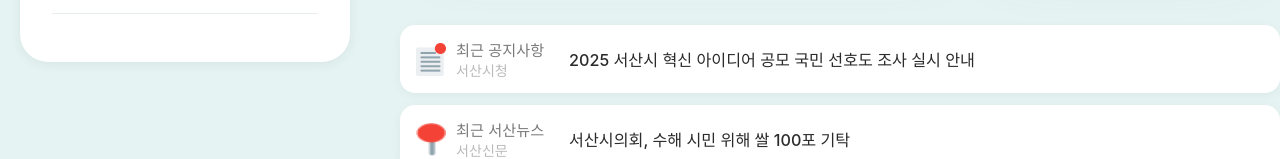
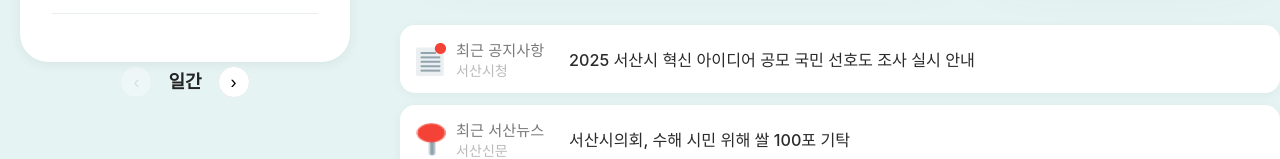
Before and after one commit to jaemin-devlog/Seosan-Issue-front, a React (Create React App) app: page / in a window 1280 px wide. Shown: the part 1134-1293 px from the top of the page. Built offline with nearby package versions, Linux system fonts and the light colour scheme; no server answers.

Commit message:
서산 이슈 두번째 커밋

```diff
--- a/src/Mainpage/Mainpage.css
+++ b/src/Mainpage/Mainpage.css
@@ -327,7 +327,7 @@ body {
   box-sizing: border-box;
   height: 370px;
   max-height: none !important;
-  overflow: hidden;
+
 }
 .trending-tab-wrap { position: relative; margin-top: 20px; }
 .trending-tab {
@@ -436,34 +436,45 @@ body {
 
 /* --------- 트렌딩 토글(일간/주간) 추가 --------- */
 .trending-switch{
-  display:flex;
-  align-items:center;
-  justify-content:center;
-  gap:12px;
-  margin-top: 10px;
+  position: absolute;
+  left: 0;
+  right: 0;
+  bottom: -36px;          /* -30px → 12px (카드 안쪽) */
+  display: flex;
+  align-items: center;
+  justify-content: center;
+  gap: 16px;
+  z-index: 11;            /* 위로 올림 */
+  pointer-events: auto;
 }
+
 .trending-mode{
-  background:#ffffff;
-  border:1px solid #e7eeec;
-  border-radius:999px;
-  padding:6px 16px;
-  font-weight:800;
-  font-size:14px;
-  color:#232323;
+  background: transparent;
+  border: none;
+  padding: 0;
+  font-weight: 800;
+  font-size: 18px;
+  color: #232323;
+  line-height: 1;
+  cursor: pointer;
 }
+
 .trending-chev{
-  width:28px;
-  height:28px;
-  border-radius:50%;
-  border:1px solid #e7eeec;
-  background:#fff;
-  display:grid;
-  place-items:center;
-  font-size:18px;
-  line-height:1;
-  cursor:pointer;
+  width: 32px;
+  height: 32px;
+  border-radius: 50%;
+  border: 1px solid #e7eeec;
+  background: #fff;
+  display: flex;
+  align-items: center;
+  justify-content: center;
+  font-size: 18px;
+  line-height: 1;
+  user-select: none;
+  cursor: pointer;
 }
+
 .trending-chev.is-disabled{
-  opacity:.45;
+  opacity: .35;
   cursor: default;
 }
--- a/src/Mainpage/Mainpage.jsx
+++ b/src/Mainpage/Mainpage.jsx
@@ -14,48 +14,101 @@ import SearchBalloon from "../assets/search (2).png";
 import Weather from "../Weather/Weather";
 import TodayCard from "../TodayCard/TodayCard";
 
-const trendingTopics = [
+/** 트렌딩 토픽 데이터: 일간 / 주간 */
+const trendingDaily = [
   { title: "서산 맛집" },
   { title: "복지" },
   { title: "해미읍성" },
   { title: "시외버스" },
   { title: "축제", isNew: true },
-  { title: "서산 카페", isNew: true }
+  { title: "서산 카페", isNew: true },
+];
+
+const trendingWeekly = [
+  { title: "서산 카페" },
+  { title: "복지 신청" },
+  { title: "서산 축제 일정" },
+  { title: "전통시장" },
+  { title: "해미읍성" },
+  { title: "서산 맛집" },
 ];
 
 export default function Mainpage() {
   const [inputValue, setInputValue] = useState("");
+  const [period, setPeriod] = useState("daily"); // "daily" | "weekly"
+  const topics = period === "daily" ? trendingDaily : trendingWeekly;
 
   const handleAiSearch = () => {
     if (!inputValue.trim()) return;
     alert(`AI 검색: ${inputValue}`);
-    setInputValue(""); // 검색 후 비움(원하면 유지)
+    setInputValue("");
   };
+
+  const toDaily = () => setPeriod("daily");
+  const toWeekly = () => setPeriod("weekly");
+  const togglePeriod = () => setPeriod((p) => (p === "daily" ? "weekly" : "daily"));
+
   return (
     <div className="mainpage-bg">
       <div className="mainpage-container">
         <div className="mainpage-left">
           <img src={logo1} alt="오늘 서산에 무슨일 issue?" className="main-title-img" />
-          <Weather/>
+          <Weather />
+
           {/* ------- 트렌딩 토픽 ------- */}
           <div className="trending-card-wrap">
             <div className="trending-tab-img">
               <img src={topicTab} alt="트렌딩 탭" className="trending-tab-bg" />
               <span className="trending-tab-text">트렌딩 토픽</span>
             </div>
+
             <div className="trending-card">
-              <ul className="trending-list">
-                {trendingTopics.map((t, i) => (
-                  <li className="trending-row" key={t.title}>
+              <ul className="trending-list" aria-live="polite">
+                {topics.map((t, i) => (
+                  <li className="trending-row" key={`${period}-${t.title}`}>
                     <span className="trending-num">{i + 1}</span>
                     <span className="trending-text">{t.title}</span>
                     {t.isNew && <span className="trending-new">new</span>}
                   </li>
                 ))}
               </ul>
+
+              {/* 하단 토글: 일간/주간 + 좌우 화살표 */}
+              <div className="trending-switch">
+                <button
+                  type="button"
+                  className={`trending-chev ${period === "daily" ? "is-disabled" : ""}`}
+                  onClick={toDaily}
+                  aria-label="일간 보기"
+                  disabled={period === "daily"}
+                >
+                  ‹
+                </button>
+
+                <button
+                  type="button"
+                  className="trending-mode"
+                  onClick={togglePeriod}
+                  aria-label="기간 전환"
+                  title="클릭해서 일간/주간 전환"
+                >
+                  {period === "daily" ? "일간" : "주간"}
+                </button>
+
+                <button
+                  type="button"
+                  className={`trending-chev ${period === "weekly" ? "is-disabled" : ""}`}
+                  onClick={toWeekly}
+                  aria-label="주간 보기"
+                  disabled={period === "weekly"}
+                >
+                  ›
+                </button>
+              </div>
             </div>
           </div>
         </div>
+
         {/* 우측 부분 */}
         <div className="mainpage-right">
           <div className="bgBox">
@@ -66,8 +119,8 @@ export default function Mainpage() {
                   className="balloonInput"
                   placeholder="찾으시는 소식이 있나요?"
                   value={inputValue}
-                  onChange={e => setInputValue(e.target.value)}
-                  onKeyDown={e => {
+                  onChange={(e) => setInputValue(e.target.value)}
+                  onKeyDown={(e) => {
                     if (e.key === "Enter") handleAiSearch();
                   }}
                 />
@@ -76,13 +129,16 @@ export default function Mainpage() {
                   onClick={handleAiSearch}
                   tabIndex={0}
                   style={{ cursor: "pointer" }}
-                  onKeyDown={e => { if (e.key === "Enter") handleAiSearch(); }}
+                  onKeyDown={(e) => {
+                    if (e.key === "Enter") handleAiSearch();
+                  }}
                 >
                   <span className="aiSearchBold">AI 검색</span>
                   <img src={SparkleIcon} alt="AI 스파클" className="sparkleIcon" />
                 </span>
               </div>
             </div>
+
             <div className="balloon-keywords">
               <span className="balloon-popular">인기 검색어</span>
               <div className="balloon-tags">
@@ -92,6 +148,7 @@ export default function Mainpage() {
                 <span>#해미</span>
               </div>
             </div>
+
             <div className="balloon-cards">
               <div className="balloon-card">
                 <div className="balloon-icon-wrap">
@@ -100,13 +157,15 @@ export default function Mainpage() {
                 <div>
                   <div className="balloon-card-title">뉴스</div>
                   <div className="balloon-card-desc">
-                    복잡한 서산시의 교통 노선,<br />바로 알아보세요
+                    복잡한 서산시의 교통 노선,<br />
+                    바로 알아보세요
                   </div>
                 </div>
                 <Link to="/traffic" className="balloon-card-arrow">
                   <img src={arrowIcon} alt="바로가기" />
                 </Link>
               </div>
+
               <div className="balloon-card">
                 <div className="balloon-icon-wrap">
                   <img src={healthIcon} alt="복지" />
@@ -114,17 +173,21 @@ export default function Mainpage() {
                 <div>
                   <div className="balloon-card-title">복지</div>
                   <div className="balloon-card-desc">
-                    복지혜택, 찾기 힘드신가요?<br />통합 정보를 확인하세요
+                    복지혜택, 찾기 힘드신가요?<br />
+                    통합 정보를 확인하세요
                   </div>
                 </div>
                 <Link to="/welfare" className="balloon-card-arrow">
                   <img src={arrowIcon} alt="바로가기" />
                 </Link>
               </div>
+
               <img src={mascot} className="balloon-mascot" alt="캐릭터" draggable="false" />
             </div>
           </div>
-         <TodayCard/>
+
+          <TodayCard />
+
           {/* ----------- 뉴스 리스트 ----------- */}
           <div className="news-list">
             <div className="news-item">
@@ -133,8 +196,11 @@ export default function Mainpage() {
                 <span className="news-label">최근 공지사항</span>
                 <span className="news-org">서산시청</span>
               </div>
-              <span className="news-text">2025 서산시 혁신 아이디어 공모 국민 선호도 조사 실시 안내</span>
+              <span className="news-text">
+                2025 서산시 혁신 아이디어 공모 국민 선호도 조사 실시 안내
+              </span>
             </div>
+
             <div className="news-item">
               <img src={news1Icon} alt="뉴스" />
               <div className="news-meta">
```
Also changed, not shown: 1 other file (tests, documents, lock files or other folders).
